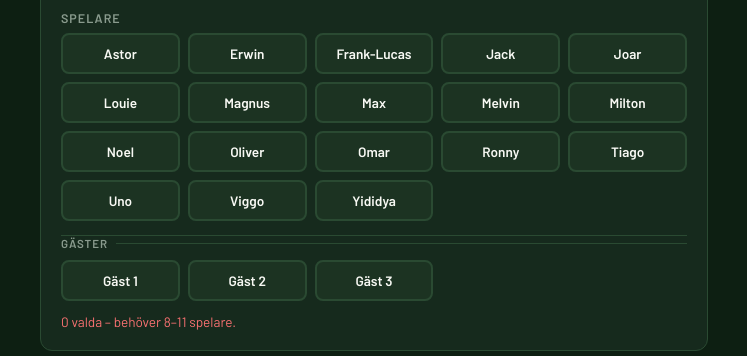
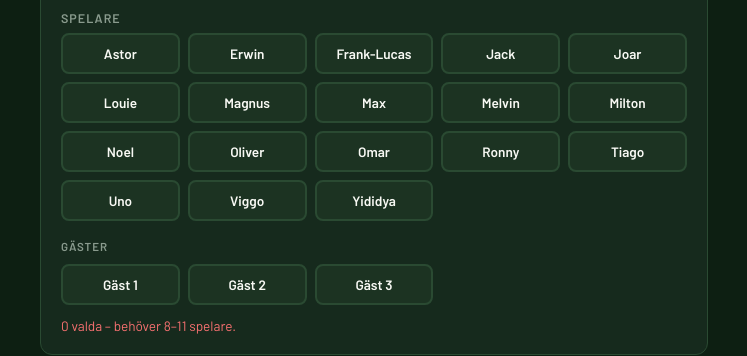
Before and after one commit to mg2000-system/dags-for-match, a plain HTML site: page Dags för match/index.html in a window 1280 px wide. Shown: the part 324-680 px from the top of the page, 266-1013 px from the left. Drawn offline with nearby package versions, Linux system fonts and the light colour scheme; a web font is replaced by a local one.

Commit message:
Ta bort stroke från gäst-separator

```diff
--- a/Dags för match/index.html
+++ b/Dags för match/index.html
@@ -581,8 +581,8 @@ function renderPlayerGrid() {
 
   // Separator före gästspelare
   const divider = document.createElement('div');
-  divider.style.cssText = 'grid-column: 1 / -1; border-top: 1px solid var(--border); margin: 6px 0 2px; display: flex; align-items: center; gap: 8px;';
-  divider.innerHTML = '<span style="font-size:0.72rem;font-weight:700;text-transform:uppercase;letter-spacing:1px;color:var(--gray);white-space:nowrap;">Gäster</span><div style="flex:1;border-top:1px solid var(--border);"></div>';
+  divider.style.cssText = 'grid-column: 1 / -1; margin: 6px 0 2px;';
+  divider.innerHTML = '<span style="font-size:0.72rem;font-weight:700;text-transform:uppercase;letter-spacing:1px;color:var(--gray);">Gäster</span>';
   grid.appendChild(divider);
 
   GUEST_PLAYERS.forEach(name => {
```
